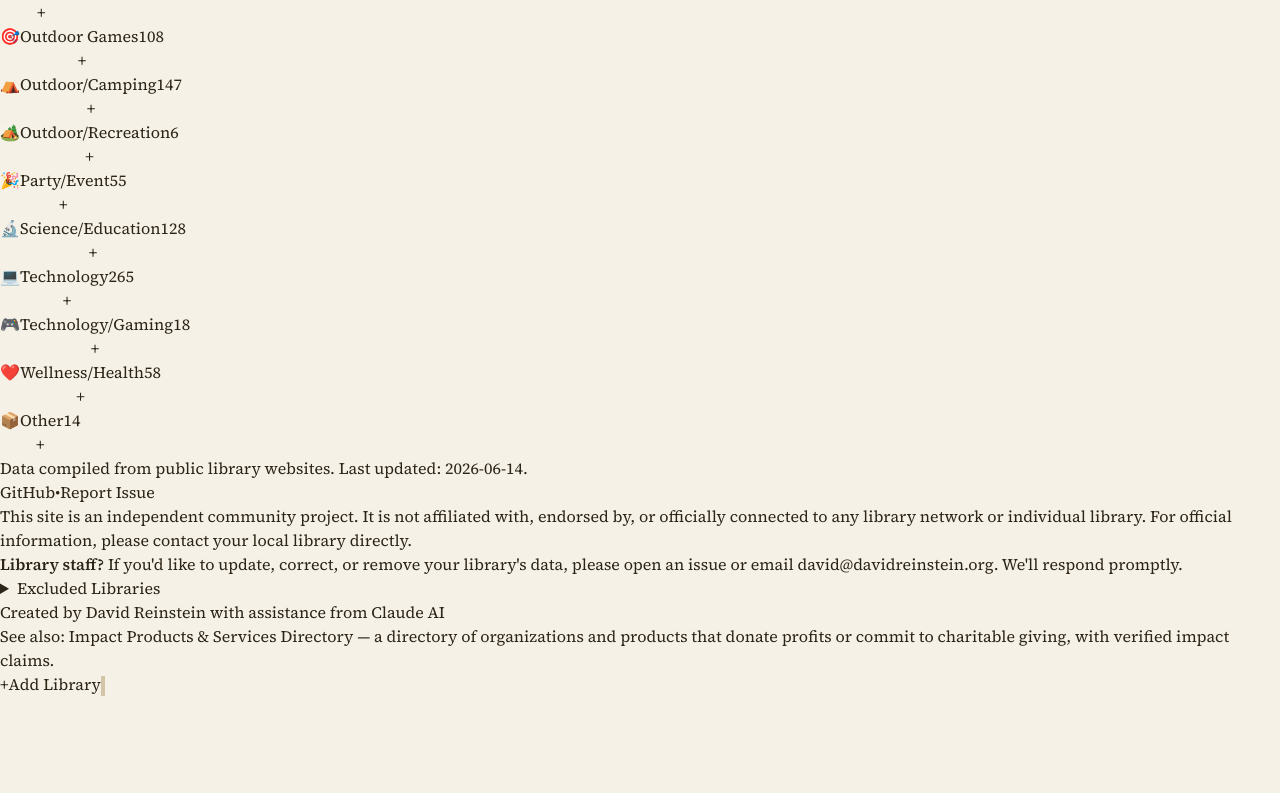
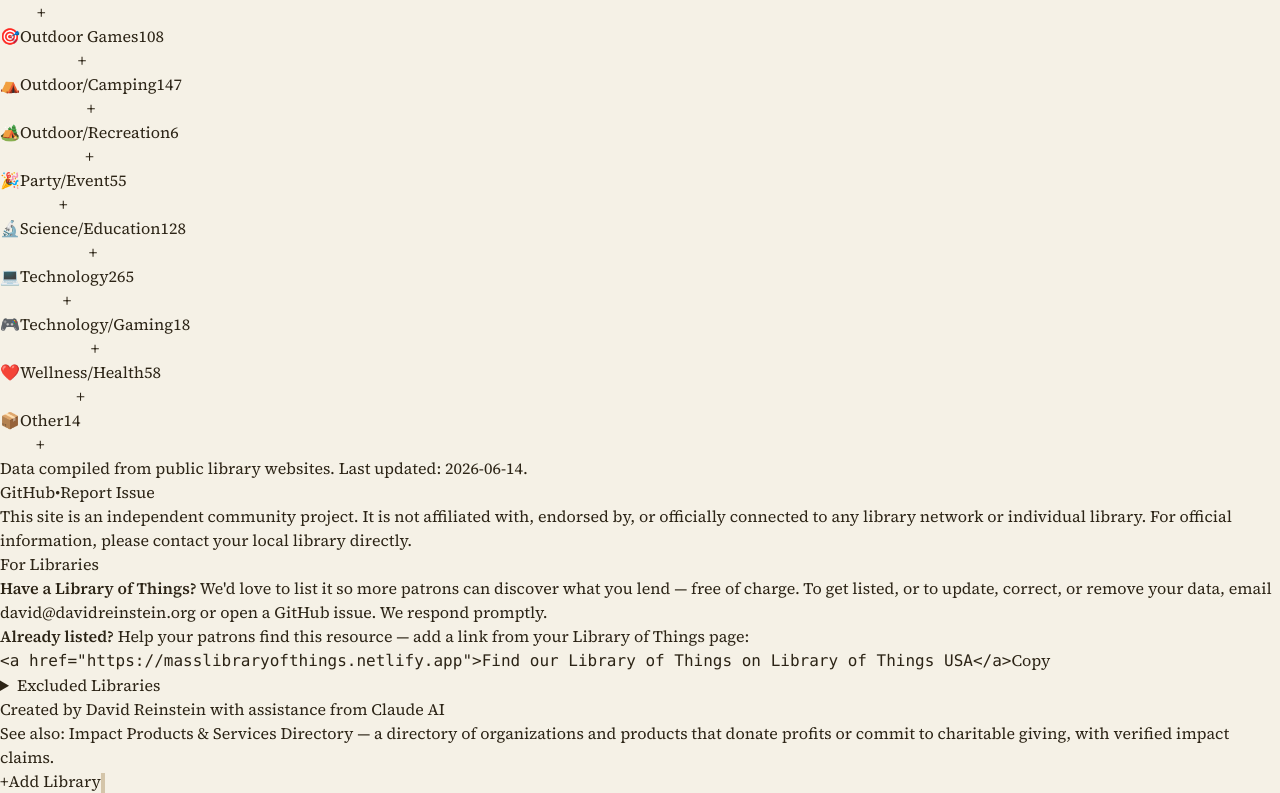
Before and after one commit to daaronr/ma-library-of-things, a React (Vite) app: page / in a window 1280 px wide. Shown: the part 1321-2114 px from the top of the page. Before the commit the page ends 2017 px from the top, so only its background shows below. Built offline with nearby package versions, Linux system fonts and the light colour scheme.

Commit message:
feat: For Libraries section (get listed + link-back snippet); social card og:image

```diff
--- a/index.html
+++ b/index.html
@@ -15,13 +15,15 @@
     <meta property="og:title" content="Library of Things — Borrow Tools, Tech & Gear" />
     <meta property="og:description" content="A community catalog of 2,000+ borrowable items from public libraries and tool lending libraries across the United States." />
     <meta property="og:url" content="https://masslibraryofthings.netlify.app/" />
-    <!-- To enable rich social cards, add a 1200x630 PNG at public/og-image.png and uncomment:
-    <meta property="og:image" content="https://masslibraryofthings.netlify.app/og-image.png" /> -->
+    <meta property="og:image" content="https://masslibraryofthings.netlify.app/og-image.png" />
+    <meta property="og:image:width" content="1200" />
+    <meta property="og:image:height" content="630" />
 
     <!-- Twitter -->
     <meta name="twitter:card" content="summary_large_image" />
     <meta name="twitter:title" content="Library of Things — Borrow Tools, Tech & Gear" />
     <meta name="twitter:description" content="Find 2,000+ borrowable tools, tech & gear from US libraries near you." />
+    <meta name="twitter:image" content="https://masslibraryofthings.netlify.app/og-image.png" />
 
     <!-- Search Console verification: replace CONTENT with the token from
          Google Search Console (Settings → Ownership verification → HTML tag), then redeploy:
--- a/src/components/Footer.jsx
+++ b/src/components/Footer.jsx
@@ -1,6 +1,16 @@
-import React from 'react';
+import React, { useState } from 'react';
+
+const LINKBACK_SNIPPET = '<a href="https://masslibraryofthings.netlify.app">Find our Library of Things on Library of Things USA</a>';
 
 export default function Footer({ lastUpdated }) {
+  const [copied, setCopied] = useState(false);
+
+  const copyLinkback = () => {
+    navigator.clipboard?.writeText(LINKBACK_SNIPPET);
+    setCopied(true);
+    setTimeout(() => setCopied(false), 1500);
+  };
+
   return (
     <footer className="mt-12 py-8 border-t-2 border-dashed border-[#D4C5A9]">
       <div className="max-w-4xl mx-auto px-4 text-center">
@@ -35,22 +45,41 @@
           For official information, please contact your local library directly.
         </p>
 
-        <div className="mb-4 p-3 bg-[#FFFDF5] border border-[#D4C5A9] max-w-md mx-auto rounded text-xs text-gray-600 leading-relaxed">
-          <strong className="text-[#2C2416]">Library staff?</strong>{' '}
-          If you'd like to update, correct, or remove your library's data, please{' '}
+        {/* For libraries: get listed, get in touch, and link back to us */}
+        <div className="mb-4 p-4 bg-[#FFFDF5] border border-[#D4C5A9] max-w-lg mx-auto rounded text-xs text-gray-600 leading-relaxed text-left">
+          <p className="font-mono uppercase tracking-wider text-[#8B4513] mb-2 text-center">For Libraries</p>
+          <p className="mb-3">
+            <strong className="text-[#2C2416]">Have a Library of Things?</strong>{' '}
+            We'd love to list it so more patrons can discover what you lend — free of charge.
+            To get listed, or to update, correct, or remove your data, email{' '}
+            <a href="mailto:david@davidreinstein.org" className="text-[#8B4513] underline hover:text-[#6B3410]">
+              david@davidreinstein.org
+            </a>{' '}
+            or{' '}
             <a
               href="https://github.com/daaronr/ma-library-of-things/issues/new"
               target="_blank"
               rel="noopener noreferrer"
               className="text-[#8B4513] underline hover:text-[#6B3410]"
             >
-            open an issue
-          </a>{' '}
-          or email{' '}
-          <a href="mailto:david@davidreinstein.org" className="text-[#8B4513] underline hover:text-[#6B3410]">
-            david@davidreinstein.org
-          </a>.
-          We'll respond promptly.
+              open a GitHub issue
+            </a>. We respond promptly.
+          </p>
+          <p className="mb-1">
+            <strong className="text-[#2C2416]">Already listed?</strong>{' '}
+            Help your patrons find this resource — add a link from your Library of Things page:
+          </p>
+          <div className="flex items-stretch gap-2 mt-1">
+            <code className="flex-1 bg-[#F5F1E6] border border-[#D4C5A9] p-2 text-[11px] break-all select-all">
+              {LINKBACK_SNIPPET}
+            </code>
+            <button
+              onClick={copyLinkback}
+              className="shrink-0 border border-[#2C2416] px-2 font-mono uppercase tracking-wider text-[10px] hover:bg-[#2C2416] hover:text-[#FFFDF5] transition-colors"
+            >
+              {copied ? 'Copied' : 'Copy'}
+            </button>
+          </div>
         </div>
 
         <details className="text-xs text-gray-500 mb-4">
```
Also changed, not shown: public/og-image.png (added). Lines whose indentation alone changed are shown as unchanged.
